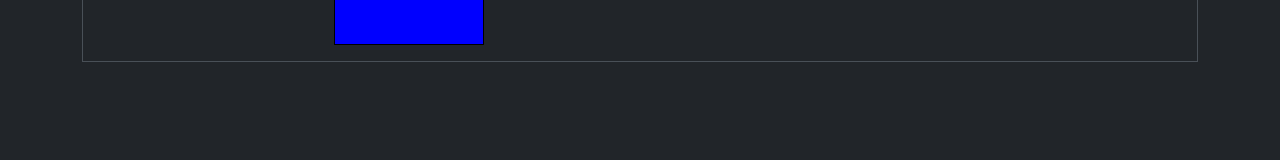
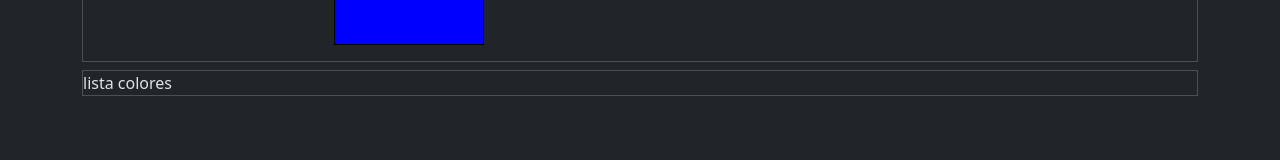
Before and after one commit to nikki0011/TP-REACT-EJERCICIO-06, a React (Vite) app: page / in a window 1280 px wide. Shown: the part 290-450 px from the top of the page. Built offline with nearby package versions, Linux system fonts and the light colour scheme.

Commit message:
maquetado ListaColores

```diff
--- a/src/components/FormularioColores.jsx
+++ b/src/components/FormularioColores.jsx
@@ -1,9 +1,12 @@
+import ListaColores from "./ListaColores";
+
 const FormularioColores = () => {
   return (
-    <section className=" container border border-1 p-3 d-flex justify-content-center align-items-center gap-3">
+    <>
+      <section className=" container  border border-1 p-3 d-flex flex-column flex-md-row justify-content-center align-items-center gap-3">
         <div className="caja-formulario"></div>
         <form>
-        <div className="mb-3 d-flex justify-content-center gap-1 ">
+          <div className="mb-3 d-flex flex-column flex-md-row justify-content-center gap-1 ">
             <input
               type="text"
               className="form-control-lg"
@@ -14,6 +17,10 @@ const FormularioColores = () => {
           </div>
         </form>
       </section>
+      <section>
+        <ListaColores></ListaColores>
+      </section>
+    </>
   );
 };
 
--- /dev/null
+++ b/src/components/ListaColores.jsx
@@ -0,0 +1,9 @@
+const ListaColores = () => {
+  return (
+    <section className="container my-2 border border-1">
+      <div className="row">lista colores</div>
+    </section>
+  );
+};
+
+export default ListaColores;
```
Lines whose indentation alone changed are shown as unchanged.
